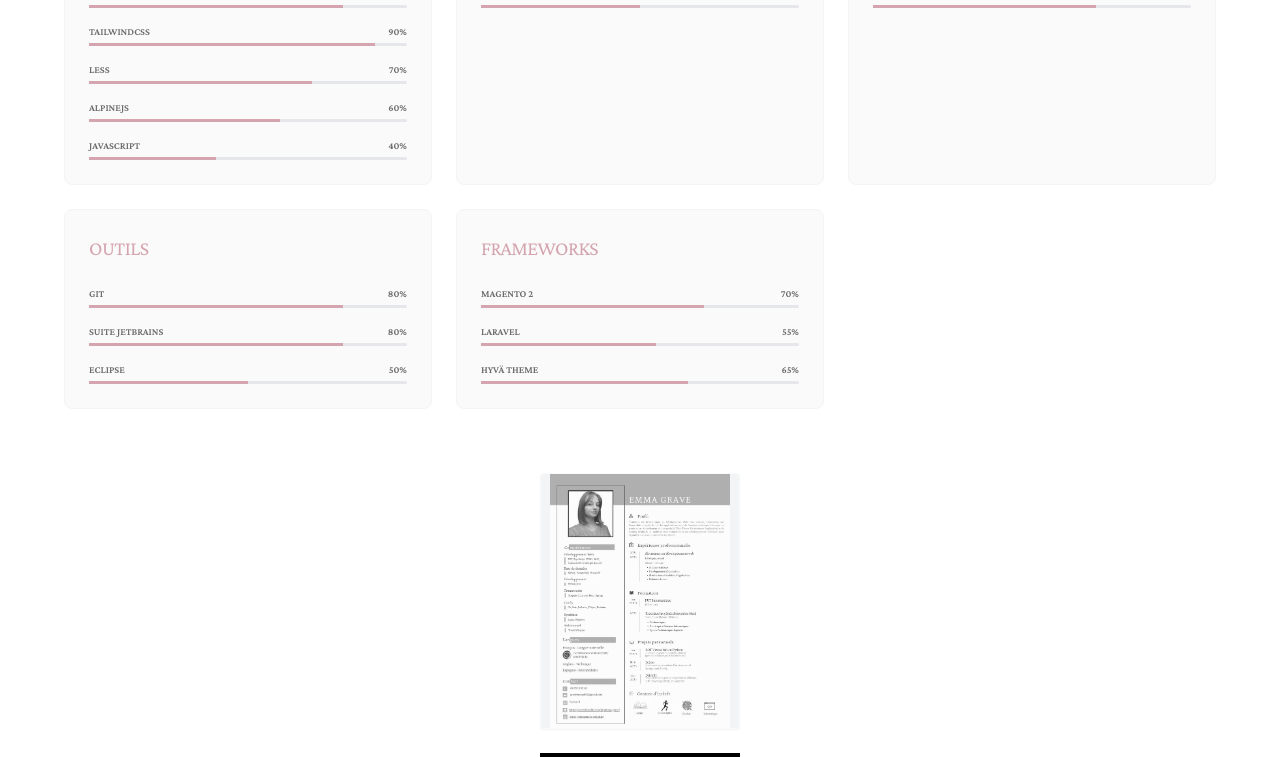
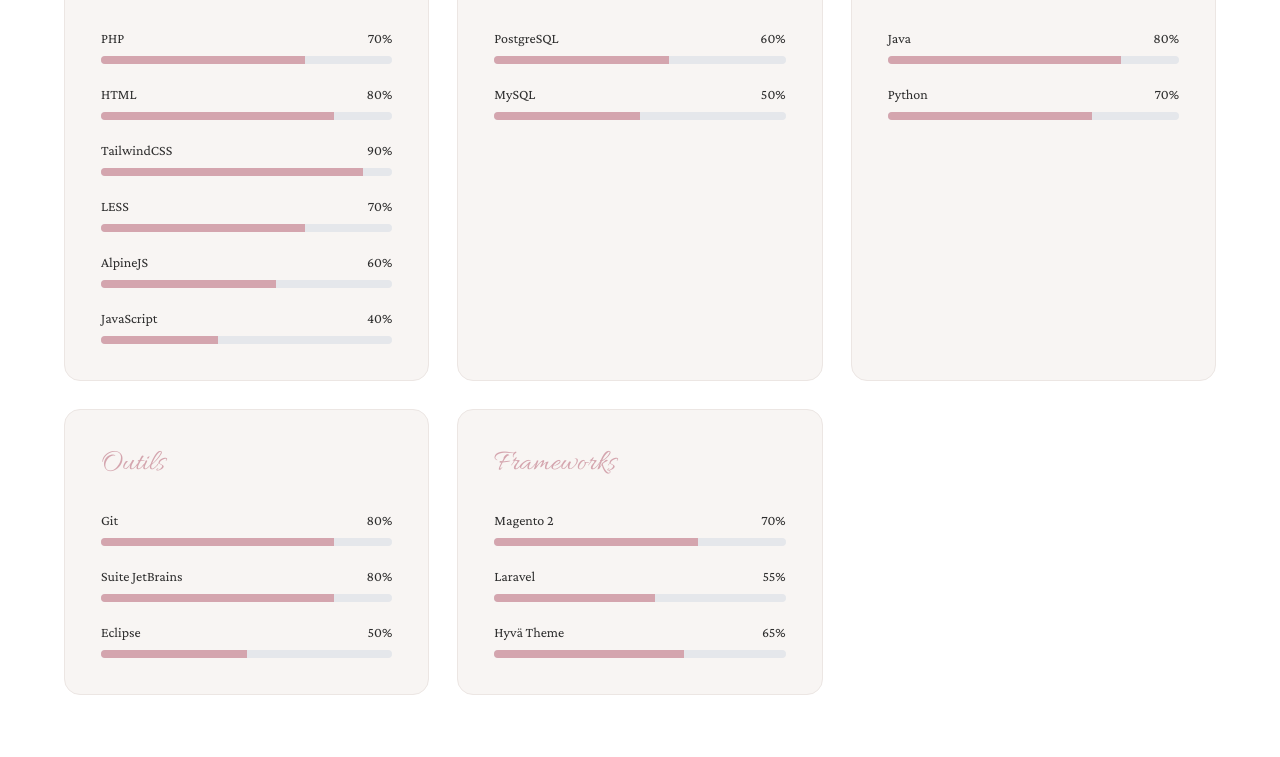
Before and after one commit to emmagrave/portfolio-nextjs-emma-grave, a Next.js app: page /portfolio-nextjs-emma-grave/ in a window 1280 px wide. Shown: the part 3860-4617 px from the top of the page. Built offline with nearby package versions, Linux system fonts and the light colour scheme.

Commit message:
optimisation skills section

```diff
--- a/src/components/sections/Skills.tsx
+++ b/src/components/sections/Skills.tsx
@@ -5,34 +5,35 @@
 import Image from 'next/image'
 
 export default function Skills() {
-  const { ref, inView } = useInView({ triggerOnce: true, threshold: 0.1 })
+  const { ref, inView } = useInView({ triggerOnce: true, threshold: 0.2 })
 
   return (
     <section
       id="skills"
       ref={ref}
-          className={`py-20 px-6 bg-white transition-opacity duration-500 ${
-              inView ? 'opacity-100' : 'opacity-0'
+      className={`py-28 px-16 max-md:px-6 bg-white transition-all duration-700 ${
+        inView ? 'opacity-100 translate-y-0' : 'opacity-0 translate-y-7'
       }`}
     >
-        <h2 className="text-center text-3xl md:text-4xl font-light tracking-[5px] mb-12">
+      <h2 className="text-center text-4xl md:text-5xl font-light tracking-[7px] mb-16 relative after:content-[''] after:absolute after:bottom-[-1rem] after:left-1/2 after:-translate-x-1/2 after:w-16 after:h-[2px] after:bg-accent">
         COMPÉTENCES
       </h2>
 
-        <div className="max-w-6xl mx-auto grid grid-cols-1 md:grid-cols-2 lg:grid-cols-3 gap-6">
+      {/* Skills Grid */}
+      <div className="max-w-7xl mx-auto grid grid-cols-1 md:grid-cols-2 lg:grid-cols-3 gap-7">
         {skillsData.map((category, idx) => (
-              <div key={idx} className="bg-[#fafafa] p-6 rounded-lg border border-gray-100">
-                <h3 className="text-xl text-accent mb-6 font-medium uppercase tracking-tight">
+            <div key={idx} className="bg-light p-9 rounded-2xl border border-border hover:-translate-y-2 hover:shadow-2xl transition-all duration-500">
+              <h3 className="font-cursive text-3xl text-accent mb-7">
                 {category.title}
               </h3>
-                <div className="space-y-4">
+              <div className="space-y-5">
                 {category.skills.map((skill, sIdx) => (
                     <div key={sIdx}>
-                        <div className="flex justify-between mb-1 text-[10px] font-bold uppercase opacity-70">
+                      <div className="flex justify-between mb-2 text-sm font-medium">
                         <span>{skill.name}</span>
                         <span>{skill.level}%</span>
                       </div>
-                        <div className="h-[3px] bg-gray-200 rounded-full">
+                      <div className="h-2 bg-gray-200 rounded-full overflow-hidden">
                         <div
                             className="h-full bg-accent transition-all duration-1000 ease-out"
                             style={{ width: inView ? `${skill.level}%` : '0%' }}
@@ -45,23 +46,21 @@
         ))}
       </div>
 
-        <div className="max-w-[200px] mx-auto mt-16 text-center">
-          <div className="mb-6 rounded shadow-sm border border-gray-50 overflow-hidden bg-gray-100">
+      {/* CV Section */}
+      <div className="max-w-xs mx-auto mt-16 text-center">
         <Image
             src="images/cv.webp"
             alt="Aperçu CV"
-                width={180}
-                height={250}
-                className="mx-auto grayscale opacity-80"
+            width={200}
+            height={280}
+            className="rounded-lg shadow-lg mb-6 mx-auto grayscale hover:grayscale-0 transition-all"
             loading="lazy"
-                quality={40}
+            quality={60}
         />
-          </div>
-
         <a
-              href="cv/CV-EmmaGrave.pdf"
+            href="/cv/CV-EmmaGrave.pdf"
             download="CV-EmmaGrave.pdf"
-              className="inline-block w-full py-3 bg-black text-white text-[10px] font-bold tracking-widest hover:bg-accent transition-colors uppercase"
+            className="inline-block w-full py-3 bg-black text-white text-xs font-bold tracking-widest hover:bg-accent transition-colors uppercase"
         >
           Télécharger le CV
         </a>
```
Lines whose indentation alone changed are shown as unchanged.
